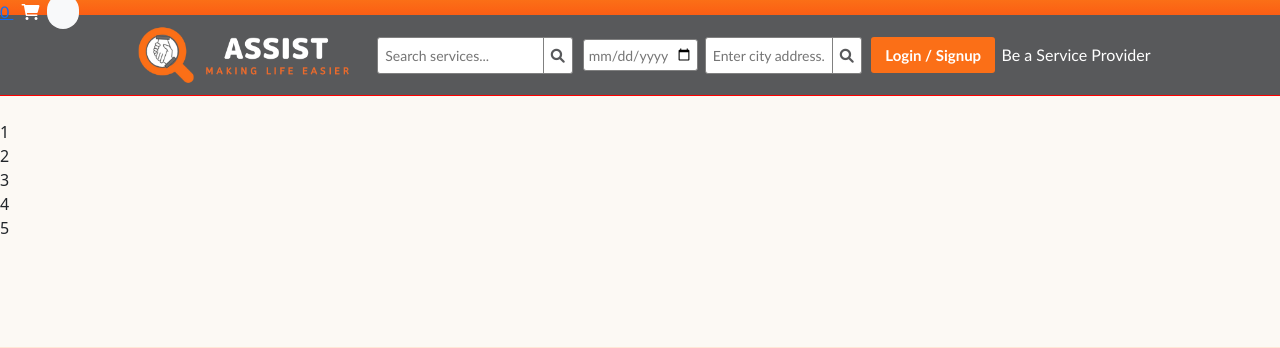
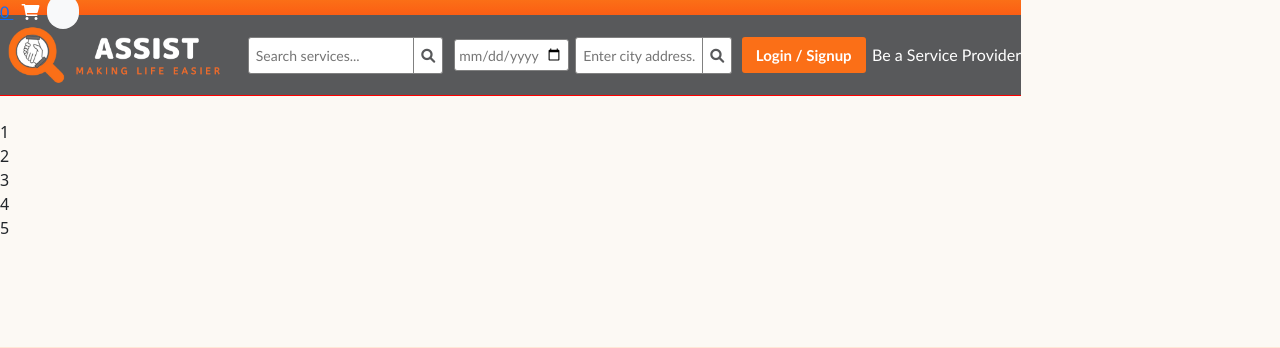
Before and after one commit to mayimee/assist, a PHP site: page / in a window 1280 px wide. Shown: the top 348 px of the page. Run offline with PHP 8.4, Linux system fonts and the light colour scheme.

Commit message:
sass update

```diff
--- a/css/index.css
+++ b/css/index.css
@@ -5,7 +5,6 @@ nav {
   padding-bottom: 1px;
   background: -webkit-gradient(linear, left top, left bottom, from(#fb6f17), to(red));
   background: linear-gradient(to bottom, #fb6f17, red);
-  width: 100vw;
 }
 
 nav .innerNav {
--- a/css/navbar.css
+++ b/css/navbar.css
@@ -5,7 +5,6 @@ nav {
   padding-bottom: 1px;
   background: -webkit-gradient(linear, left top, left bottom, from(#fb6f17), to(red));
   background: linear-gradient(to bottom, #fb6f17, red);
-  width: 100%;
 }
 
 nav .innerNav {
--- a/sass/navbar.scss
+++ b/sass/navbar.scss
@@ -33,7 +33,6 @@ nav {
     padding-top: 15px;
     padding-bottom: 1px;
     background: linear-gradient(to bottom, $navBackgroundColor, red);
-    width: 100%;
 
     .innerNav {
         height: $navHeight;
```
